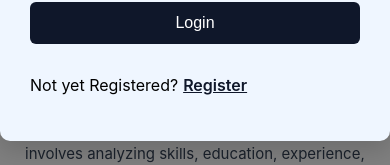
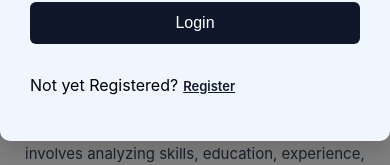
Before and after one commit to amrutha-201/resume-screening-frontend, a React (Create React App) app: page / in a window 390 px wide. Both pictures are taken after a click on the button "Login". Shown: the part 487-652 px from the top of the page. Built offline with nearby package versions, Linux system fonts and the light colour scheme.

Commit message:
Update loginModal.css

```diff
--- a/src/styles/loginModal.css
+++ b/src/styles/loginModal.css
@@ -1,4 +1,3 @@
-
 .login-link{
     background: none;
     border: none;
@@ -6,4 +5,23 @@
     text-decoration: underline;
     cursor: pointer;
     padding: 0;
+    margin-left: 5px;
+    font-size: inherit;
+    font-weight: 600;
 }
+
+.login-link:hover{
+    opacity: 0.8;
+}
+
+@media (max-width:768px){
+    .login-link{
+        font-size: 14px;
+    }
+}
+
+@media (max-width:480px){
+    .login-link{
+        font-size: 13px;
+    }
+}
```
